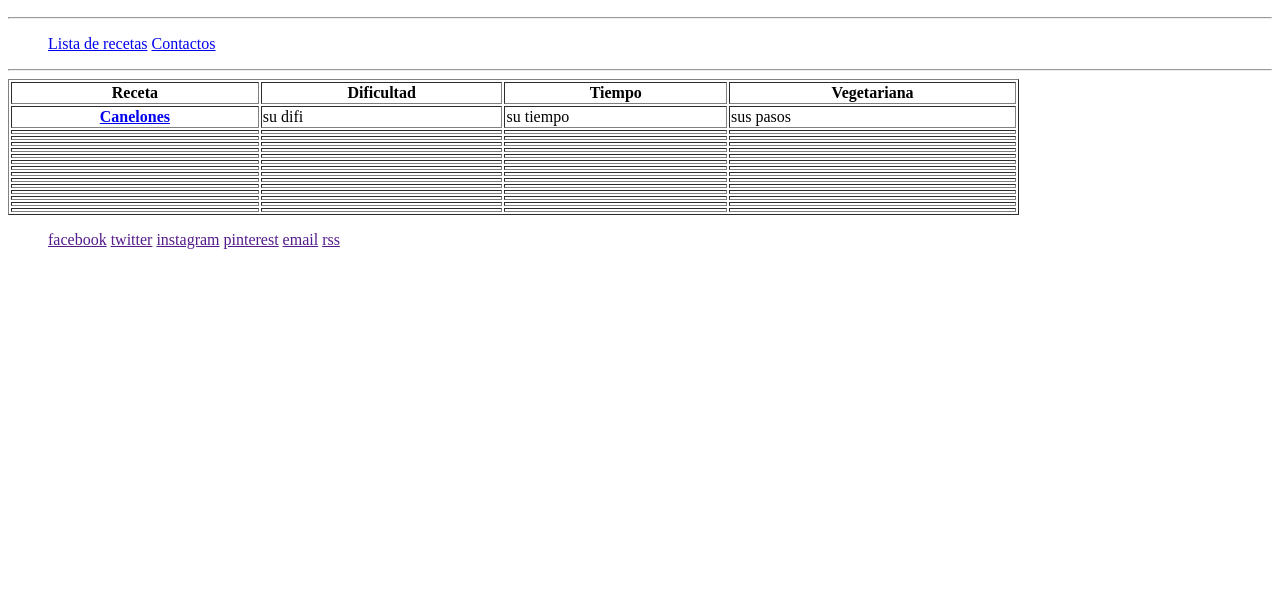
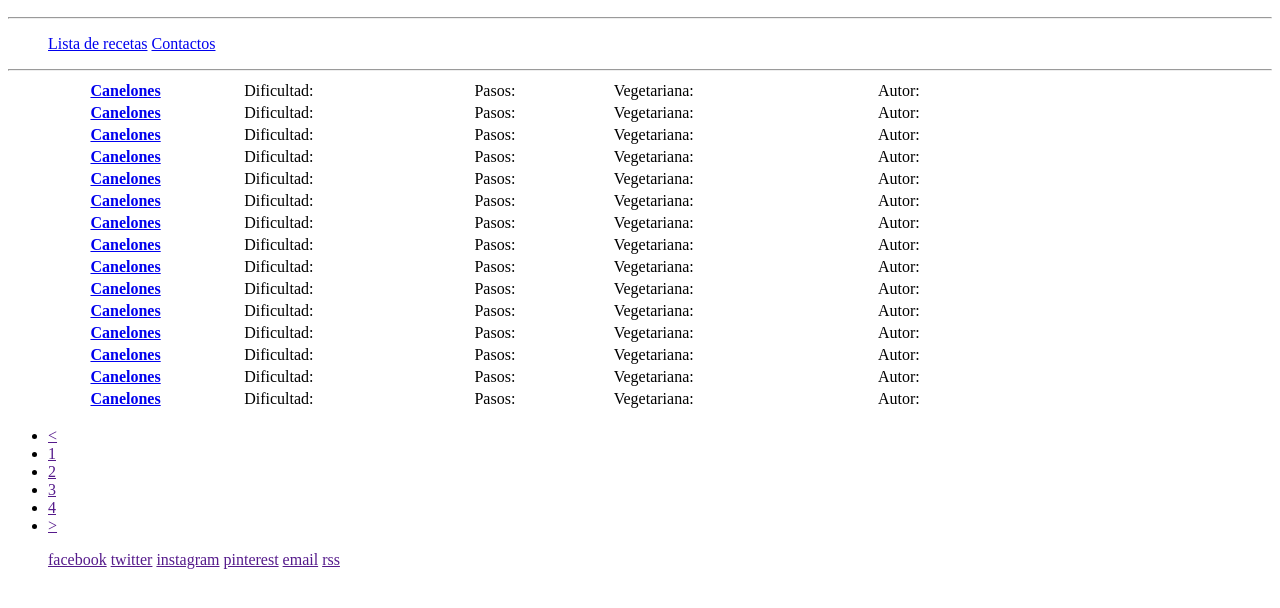
Before and after one commit to alanmarcos7e5/MARCOS_ALAN_DAMR1A, a plain HTML site: page listado/listado.html in a window 1280 px wide. Shown: the part 130-738 px from the top of the page. Drawn offline with Linux system fonts and the light colour scheme; files that its build step writes are made by us from their sources.

Commit message:
finHTML_v1

```diff
--- a/listado/listado.html
+++ b/listado/listado.html
@@ -27,108 +27,130 @@ APELLIDOS:
         <hr>
     </header>
     <main>
-        <table border="1" style="width: 80%">
-            <thead>
-                <tr>
-                    <th>Receta</th>
-                    <th>Dificultad</th>
-                    <th>Tiempo</th>
-                    <th>Vegetariana</th>
-                </tr>
-            </thead>
+        <table style="width: 80%">
             <tbody>
                 <tr>
                     <th><a href="../receta/receta.html">Canelones</a></th>
-                    <td>su difi</td>
-                    <td>su tiempo</td>
-                    <td>sus pasos</td>
+                    <td><a>Dificultad:</a></td>
+                    <td><a>Pasos:</a></td>
+                    <td><a>Vegetariana:</a></td>
+                    <td><a>Autor:</a></td>
                 </tr>
                 <tr>
-                    <th></th>
-                    <td></td>
-                    <td></td>
-                    <td></td>
+                    <th><a href="../receta/receta.html">Canelones</a></th>
+                    <td><a>Dificultad:</a></td>
+                    <td><a>Pasos:</a></td>
+                    <td><a>Vegetariana:</a></td>
+                    <td><a>Autor:</a></td>
+                </tr>
+
+                <tr>
+                    <th><a href="../receta/receta.html">Canelones</a></th>
+                    <td><a>Dificultad:</a></td>
+                    <td><a>Pasos:</a></td>
+                    <td><a>Vegetariana:</a></td>
+                    <td><a>Autor:</a></td>
                 </tr>
                 <tr>
-                    <th></th>
-                    <td></td>
-                    <td></td>
-                    <td></td>
+                    <th><a href="../receta/receta.html">Canelones</a></th>
+                    <td><a>Dificultad:</a></td>
+                    <td><a>Pasos:</a></td>
+                    <td><a>Vegetariana:</a></td>
+                    <td><a>Autor:</a></td>
                 </tr>
                 <tr>
-                    <th></th>
-                    <td></td>
-                    <td></td>
-                    <td></td>
+                    <th><a href="../receta/receta.html">Canelones</a></th>
+                    <td><a>Dificultad:</a></td>
+                    <td><a>Pasos:</a></td>
+                    <td><a>Vegetariana:</a></td>
+                    <td><a>Autor:</a></td>
+                </tr>
+
+                <tr>
+                    <th><a href="../receta/receta.html">Canelones</a></th>
+                    <td><a>Dificultad:</a></td>
+                    <td><a>Pasos:</a></td>
+                    <td><a>Vegetariana:</a></td>
+                    <td><a>Autor:</a></td>
                 </tr>
                 <tr>
-                    <th></th>
-                    <td></td>
-                    <td></td>
-                    <td></td>
+                    <th><a href="../receta/receta.html">Canelones</a></th>
+                    <td><a>Dificultad:</a></td>
+                    <td><a>Pasos:</a></td>
+                    <td><a>Vegetariana:</a></td>
+                    <td><a>Autor:</a></td>
                 </tr>
                 <tr>
-                    <th></th>
-                    <td></td>
-                    <td></td>
-                    <td></td>
+                    <th><a href="../receta/receta.html">Canelones</a></th>
+                    <td><a>Dificultad:</a></td>
+                    <td><a>Pasos:</a></td>
+                    <td><a>Vegetariana:</a></td>
+                    <td><a>Autor:</a></td>
+                </tr>
+
+                <tr>
+                    <th><a href="../receta/receta.html">Canelones</a></th>
+                    <td><a>Dificultad:</a></td>
+                    <td><a>Pasos:</a></td>
+                    <td><a>Vegetariana:</a></td>
+                    <td><a>Autor:</a></td>
                 </tr>
                 <tr>
-                    <th></th>
-                    <td></td>
-                    <td></td>
-                    <td></td>
+                    <th><a href="../receta/receta.html">Canelones</a></th>
+                    <td><a>Dificultad:</a></td>
+                    <td><a>Pasos:</a></td>
+                    <td><a>Vegetariana:</a></td>
+                    <td><a>Autor:</a></td>
                 </tr>
                 <tr>
-                    <th></th>
-                    <td></td>
-                    <td></td>
-                    <td></td>
+                    <th><a href="../receta/receta.html">Canelones</a></th>
+                    <td><a>Dificultad:</a></td>
+                    <td><a>Pasos:</a></td>
+                    <td><a>Vegetariana:</a></td>
+                    <td><a>Autor:</a></td>
+                </tr>
+
+                <tr>
+                    <th><a href="../receta/receta.html">Canelones</a></th>
+                    <td><a>Dificultad:</a></td>
+                    <td><a>Pasos:</a></td>
+                    <td><a>Vegetariana:</a></td>
+                    <td><a>Autor:</a></td>
                 </tr>
                 <tr>
-                    <th></th>
-                    <td></td>
-                    <td></td>
-                    <td></td>
+                    <th><a href="../receta/receta.html">Canelones</a></th>
+                    <td><a>Dificultad:</a></td>
+                    <td><a>Pasos:</a></td>
+                    <td><a>Vegetariana:</a></td>
+                    <td><a>Autor:</a></td>
                 </tr>
                 <tr>
-                    <th></th>
-                    <td></td>
-                    <td></td>
-                    <td></td>
+                    <th><a href="../receta/receta.html">Canelones</a></th>
+                    <td><a>Dificultad:</a></td>
+                    <td><a>Pasos:</a></td>
+                    <td><a>Vegetariana:</a></td>
+                    <td><a>Autor:</a></td>
                 </tr>
+
                 <tr>
-                    <th></th>
-                    <td></td>
-                    <td></td>
-                    <td></td>
-                </tr>
-                <tr>
-                    <th></th>
-                    <td></td>
-                    <td></td>
-                    <td></td>
-                </tr>
-                <tr>
-                    <th></th>
-                    <td></td>
-                    <td></td>
-                    <td></td>
-                </tr>
-                <tr>
-                    <th></th>
-                    <td></td>
-                    <td></td>
-                    <td></td>
-                </tr>
-                <tr>
-                    <th></th>
-                    <td></td>
-                    <td></td>
-                    <td></td>
+                    <th><a href="../receta/receta.html">Canelones</a></th>
+                    <td><a>Dificultad:</a></td>
+                    <td><a>Pasos:</a></td>
+                    <td><a>Vegetariana:</a></td>
+                    <td><a>Autor:</a></td>
                 </tr>
             </tbody>
         </table>
+        <section class="pagination">
+            <ul>
+                <li><a href=""><</a></li>
+                <li><a href="">1</a></li>
+                <li><a href="">2</a></li>
+                <li><a href="">3</a></li>
+                <li><a href="">4</a></li>
+                <li><a href="">></a></li>
+            </ul>
+        </section>
     </main>
     <footer>
         <nav>
```
Also changed, not shown: contacto/contacto.html (+15 -1 lines).
